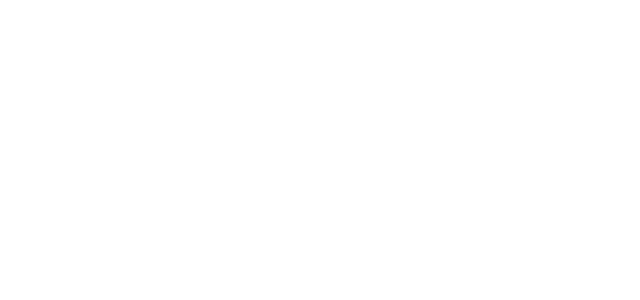
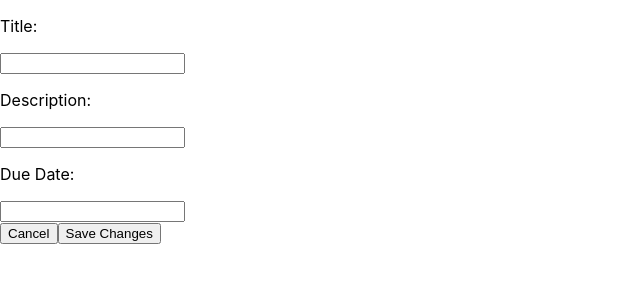
Before and after one commit to yennichristy/Todo-List-MiniProject-1, a React (Create React App) app: page /edittask in a window 1280 px wide. Shown: the top 300 px of the page, without its empty margins (0-640 px from the left). Built offline with nearby package versions, Linux system fonts and the light colour scheme; the HTML template or start-up script is replaced by a standard one.

Commit message:
[Yenni] - finishing edit modal

```diff
--- a/src/App.js
+++ b/src/App.js
@@ -4,6 +4,7 @@ import SignUpPage from "../src/components/Pages/SignUpPage";
 import SignInPage from "../src/components/Pages/SignInPage";
 import DashBoardPage from "../src/components/Pages/DashBoardPage";
 import NewTask from "./components/NewTask";
+import EditBoard from "./components/Pages/EditBoard";
 
 const App = () => {
   // const token = localStorage.token;
@@ -22,6 +23,9 @@ const App = () => {
       <Route path="/newtask" exact>
         <NewTask />
       </Route>
+      <Route path="/edittask" exact>
+        <EditBoard />
+      </Route>
     </BrowserRouter>
   );
 };
--- /dev/null
+++ b/src/components/Modals/EditModal.js
@@ -0,0 +1,11 @@
+import React, { Component } from "react";
+
+export default class EditModal extends Component {
+  render() {
+    if (this.props.edit) {
+      return <div>{this.props.children}</div>;
+    } else {
+      return null;
+    }
+  }
+}
--- a/src/components/Pages/DashBoardPage.js
+++ b/src/components/Pages/DashBoardPage.js
@@ -2,22 +2,26 @@ import React, { useState, useEffect } from "react";
 import { Link } from "react-router-dom";
 import "../../styles/DashBoard.scss";
 import picts from "../../pictures/sunflower.jpeg";
-import AddModal from "../AddModal";
+import AddModal from "../Modals/AddModal";
+import EditModal from "../Modals/EditModal";
 // import { getAllTodos, deleteTodo, postNewTodos } from "../helpers/crudTodos";
 
 const DashBoardPage = () => {
   let baseUrl = "https://miniprojectc.herokuapp.com/api/v1";
   const [checkBox, setCheckBox] = useState(false);
   const [modalOpen, setModalOpen] = useState(false);
+  const [modalEdit, setModalEdit] = useState(false);
   const [todos, setTodos] = useState([]);
   const [post, setPost] = useState({
     name: "",
-    description: ""
+    description: "",
+    dueDate: ""
   });
   const [complete, setComplete] = useState({
     id: "",
-    completion: null
+    completion: false
   });
+  const [dataId, setDataId] = useState(null);
 
   const change = () => {
     setCheckBox({
@@ -32,6 +36,7 @@ const DashBoardPage = () => {
     });
   };
 
+  // modal add ---------------------------------------------------------------------------------------------------------------------------------------------
   const openModal = () => {
     setModalOpen(true);
   };
@@ -40,14 +45,22 @@ const DashBoardPage = () => {
     setModalOpen(false);
   };
 
-  //get data by id
-  // data masukkan ke form edit -> insert to data edit form
+  // modal edit -------------------------------------------------------------------------------------------------------------------------------------------
+
+  const openEdit = () => {
+    setModalEdit(true);
+  };
+
+  const closeEdit = () => {
+    setModalEdit(false);
+  };
 
   const getId = async id => {
+    console.log(id);
     let token = localStorage.getItem("token");
 
     try {
-      const getIdRes = await fetch(`${baseUrl}/tasks/id`, {
+      const getIdRes = await fetch(`${baseUrl}/tasks/id?id=${id}`, {
         method: "GET",
         headers: {
           "Content-Type": "application/json",
@@ -56,7 +69,8 @@ const DashBoardPage = () => {
         }
       });
       const dataGetId = await getIdRes.json();
-      console.log(dataGetId);
+      setDataId(dataGetId.data);
+      openModal();
     } catch (error) {
       console.log(error);
     }
@@ -166,7 +180,7 @@ const DashBoardPage = () => {
           <i className="fa far fa-star"></i>
         </div>
         <div className="editt">
-          <i className="fa fas fa-edit" onClick={() => getId(item._id)}></i>
+          <i className="fa fas fa-edit" onClick={openEdit}></i>
         </div>
         <div className="trash">
           <i
@@ -174,6 +188,48 @@ const DashBoardPage = () => {
             onClick={() => deleteTodo(item._id)}
           ></i>
         </div>
+        {/* {false ? "mucul" : "gak muncul"} */}
+        {/* ini edit modal ----------------------------------------------------------------------------------------------------------------------------------- */}
+        <EditModal edit={modalEdit}>
+          <div className="bigcon">
+            <div>
+              <div className="newcon">
+                <div>
+                  <form className="taskform" onSubmit={postNewTodos}>
+                    <p className="taskform--title">Title:</p>
+                    <input
+                      className="areas"
+                      type="text"
+                      name="name"
+                      value={dataId && dataId.name}
+                      onChange={changePost}
+                    />
+                    <p className="titlearea">Description:</p>
+                    <input
+                      className="descarea"
+                      type="text"
+                      name="description"
+                      value={dataId && dataId.description}
+                      onChange={changePost}
+                    />
+                    <p className="taskform--title">Due date:</p>
+                    <input
+                      className="areadate"
+                      type="date"
+                      name="dueDate"
+                      value={dataId && dataId.dueDate}
+                      onChange={changePost}
+                    />
+                    <div className="submit">
+                      <button onClick={closeEdit}>Cancel</button>
+                      <button onClick={closeEdit}>Save Changes</button>
+                    </div>
+                  </form>
+                </div>
+              </div>
+            </div>
+          </div>
+        </EditModal>
       </div>
     </div>
   ));
@@ -184,6 +240,7 @@ const DashBoardPage = () => {
 
   return (
     <div className="dashbigcon">
+      {/* ini add modal ----------------------------------------------------------------------------------------------------------------------------------- */}
       <AddModal isOpen={modalOpen}>
         <div className="bigcon">
           <div>
@@ -228,6 +285,7 @@ const DashBoardPage = () => {
           </div>
         </div>
       </AddModal>
+
       <div className="dashcon">
         <div className="dashtop">
           <h6 className="dashtop__left">Todos</h6>
--- /dev/null
+++ b/src/components/Pages/EditBoard.js
@@ -0,0 +1,47 @@
+import React, { useState } from "react";
+
+const EditBoard = () => {
+  const [EditData, setEditData] = useState({
+    name: "",
+    description: "",
+    dueDate: ""
+  });
+
+  const changeEdit = e => {
+    setEditData({
+      [e.target.name]: e.target.value
+    });
+  };
+
+  return (
+    <form>
+      <p>Title:</p>
+      <input
+        type="text"
+        name="name"
+        value={EditData.name}
+        onChange={changeEdit}
+      />
+      <p>Description:</p>
+      <input
+        type="text"
+        name="description"
+        value={EditData.description}
+        onChange={changeEdit}
+      />
+      <p>Due Date:</p>
+      <input
+        type="text"
+        name="dueDate"
+        value={EditData.dueDate}
+        onChange={changeEdit}
+      />
+      <div>
+        <button>Cancel</button>
+        <button>Save Changes</button>
+      </div>
+    </form>
+  );
+};
+
+export default EditBoard;
```
Also changed, not shown: src/components/Modals/AddModal.js (renamed from src/components/AddModal.js).
